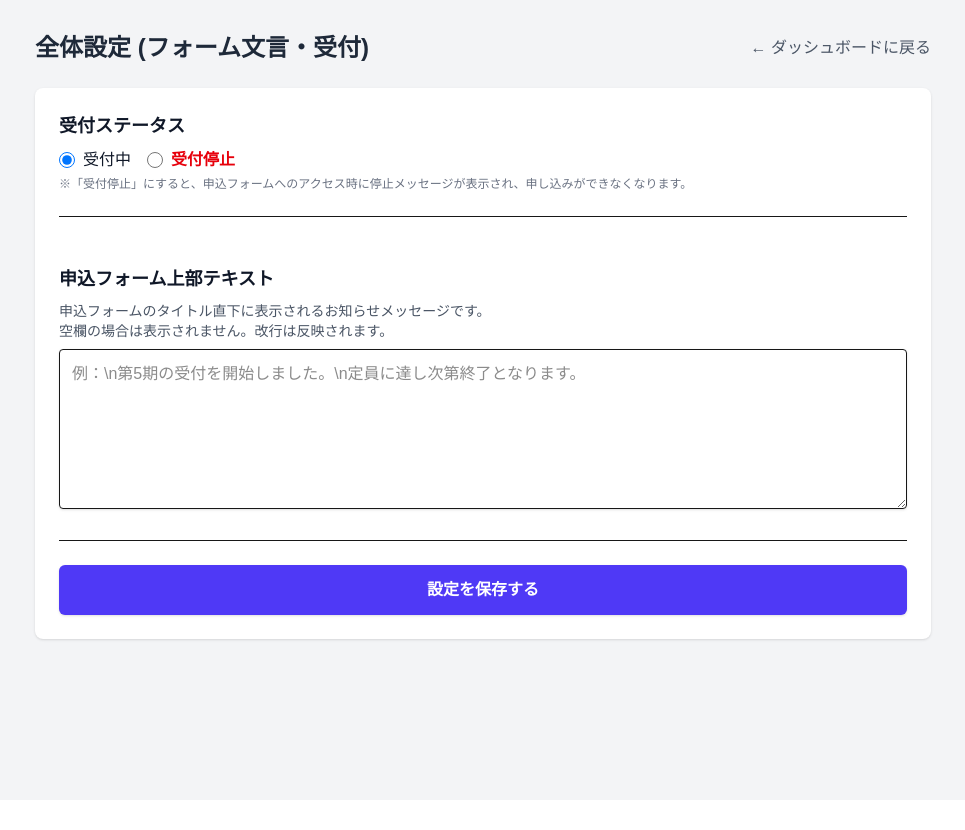
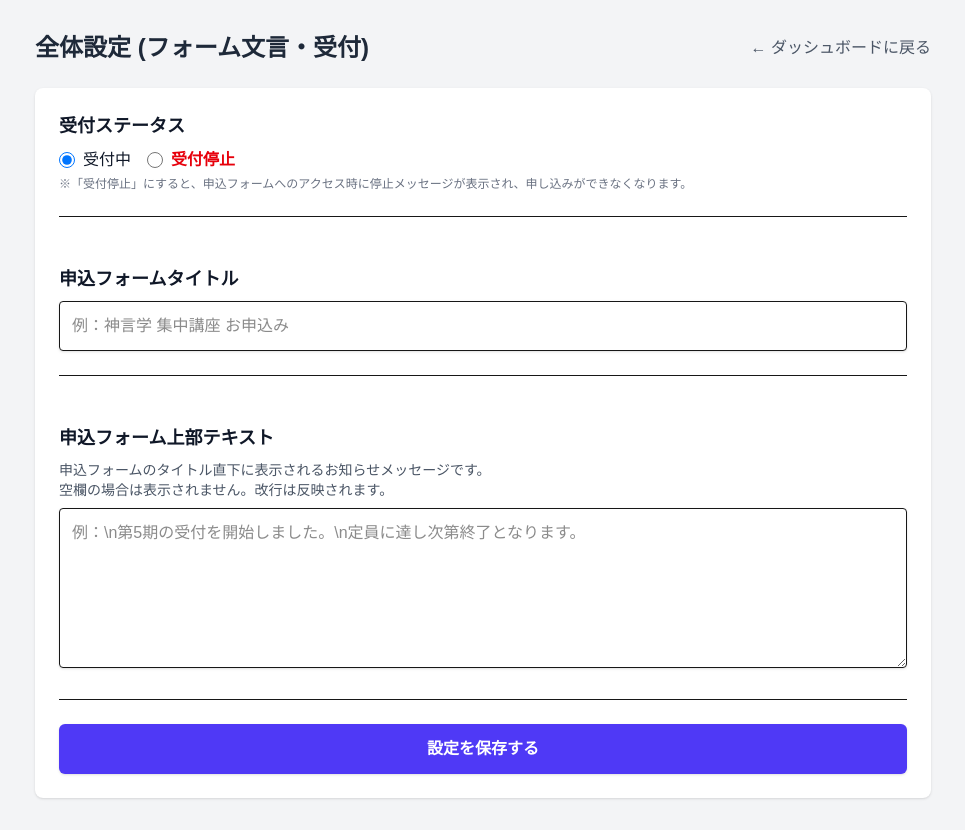
Before and after one commit to Shingengaku/my-shingengaku_honban, a Next.js app: page /admin/settings in a window 1280 px wide. Shown: the whole page, without its empty margins (157-1122 px from the left). Before the commit the page ends 800 px from the top, so only its background shows below. Built offline with nearby package versions, Linux system fonts and the light colour scheme; no server answers.

Commit message:
feat: make application title editable via admin settings

```diff
--- a/src/app/admin/settings/page.tsx
+++ b/src/app/admin/settings/page.tsx
@@ -6,7 +6,8 @@ import Link from 'next/link';
 export default function GlobalSettingsPage() {
     const [settings, setSettings] = useState({
         application_text: '',
-        application_active: true
+        application_active: true,
+        application_title: ''
     });
     const [loading, setLoading] = useState(true);
     const [saving, setSaving] = useState(false);
@@ -29,7 +30,8 @@ export default function GlobalSettingsPage() {
 
                     setSettings({
                         application_text: data.application_text || '',
-                        application_active: data.application_active !== false // Default to true
+                        application_active: data.application_active !== false, // Default to true
+                        application_title: data.application_title || ''
                     });
                 }
             } catch (e) {
@@ -106,6 +108,20 @@ export default function GlobalSettingsPage() {
 
                     <div className="border-t pt-6"></div>
 
+                    {/* フォームタイトル */}
+                    <div>
+                        <h2 className="text-lg font-bold text-gray-900 mb-2">申込フォームタイトル</h2>
+                        <input
+                            type="text"
+                            className="w-full p-3 border rounded shadow-sm focus:ring-indigo-500 focus:border-indigo-500"
+                            placeholder="例：神言学 集中講座 お申込み"
+                            value={settings.application_title || ''}
+                            onChange={(e) => setSettings({ ...settings, application_title: e.target.value })}
+                        />
+                    </div>
+
+                    <div className="border-t pt-6"></div>
+
                     {/* フォーム上部テキスト */}
                     <div>
                         <h2 className="text-lg font-bold text-gray-900 mb-2">申込フォーム上部テキスト</h2>
--- a/src/app/api/admin/settings/route.ts
+++ b/src/app/api/admin/settings/route.ts
@@ -94,6 +94,12 @@ export async function POST(request: Request) {
                 supabaseAdmin.from('app_settings').upsert({ key: 'application_active', value: body.application_active }, { onConflict: 'key' })
             );
         }
+        if (typeof body.application_title !== 'undefined') {
+            const val = JSON.stringify(body.application_title);
+            updates.push(
+                supabaseAdmin.from('app_settings').upsert({ key: 'application_title', value: val }, { onConflict: 'key' })
+            );
+        }
 
         await Promise.all(updates);
 
--- a/src/app/page.tsx
+++ b/src/app/page.tsx
@@ -44,6 +44,7 @@ export default function Home() {
 
   /* ... ポップアップ状態 ... */
   const [infoText, setInfoText] = useState('');
+  const [pageTitle, setPageTitle] = useState('神言学 集中講座 お申込み');
   const [showInfoModal, setShowInfoModal] = useState(false);
 
   useEffect(() => {
@@ -60,6 +61,9 @@ export default function Home() {
           const data = await settingsRes.json();
           if (data.application_text) {
             setInfoText(data.application_text);
+          }
+          if (data.application_title) {
+            setPageTitle(data.application_title);
           }
           if (typeof data.application_active !== 'undefined') {
             setIsActive(data.application_active);
@@ -271,7 +275,7 @@ export default function Home() {
     <div className="min-h-screen bg-gray-50 py-12 px-4 sm:px-6 lg:px-8">
       <div className="max-w-xl mx-auto bg-white p-8 rounded-lg shadow-md">
         <h1 className="text-3xl font-extrabold text-gray-900 text-center mb-8">
-          神言学 集中講座 お申込み
+          {pageTitle}
         </h1>
 
         {infoText && (
```
